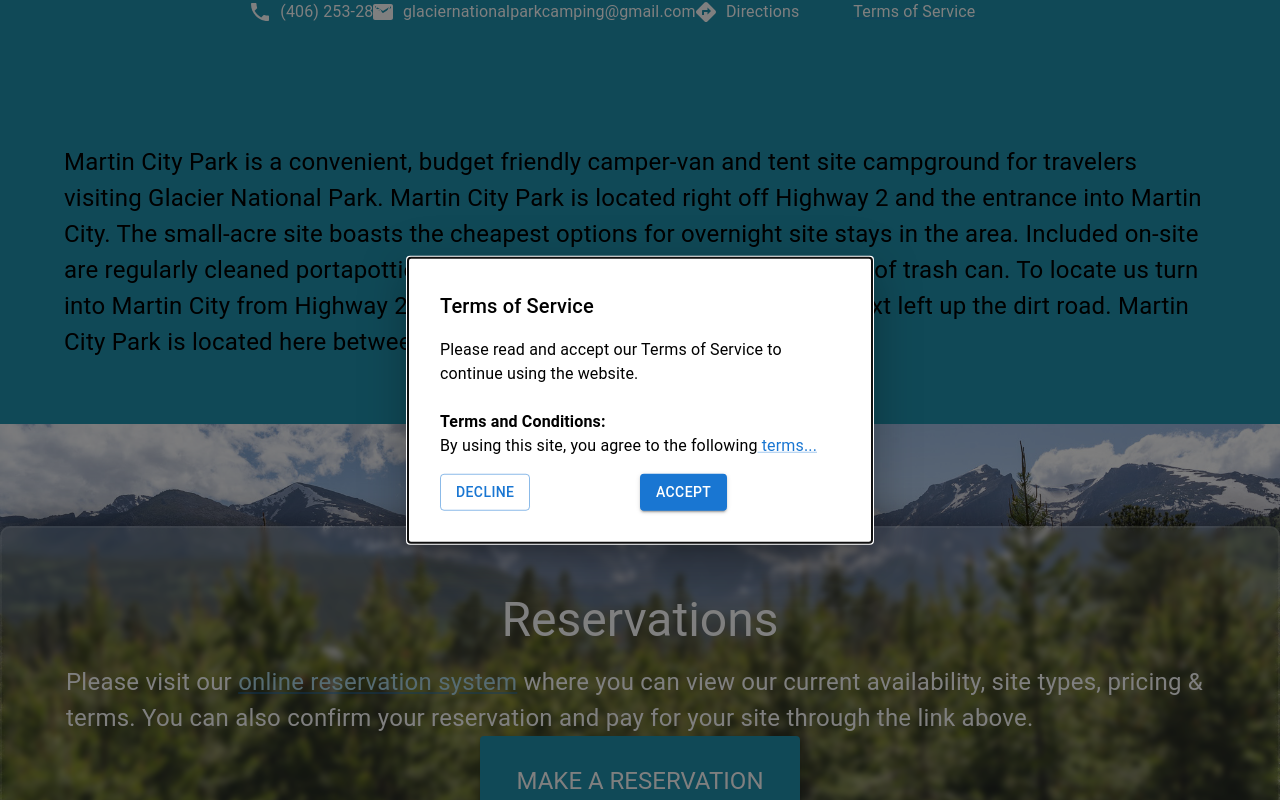
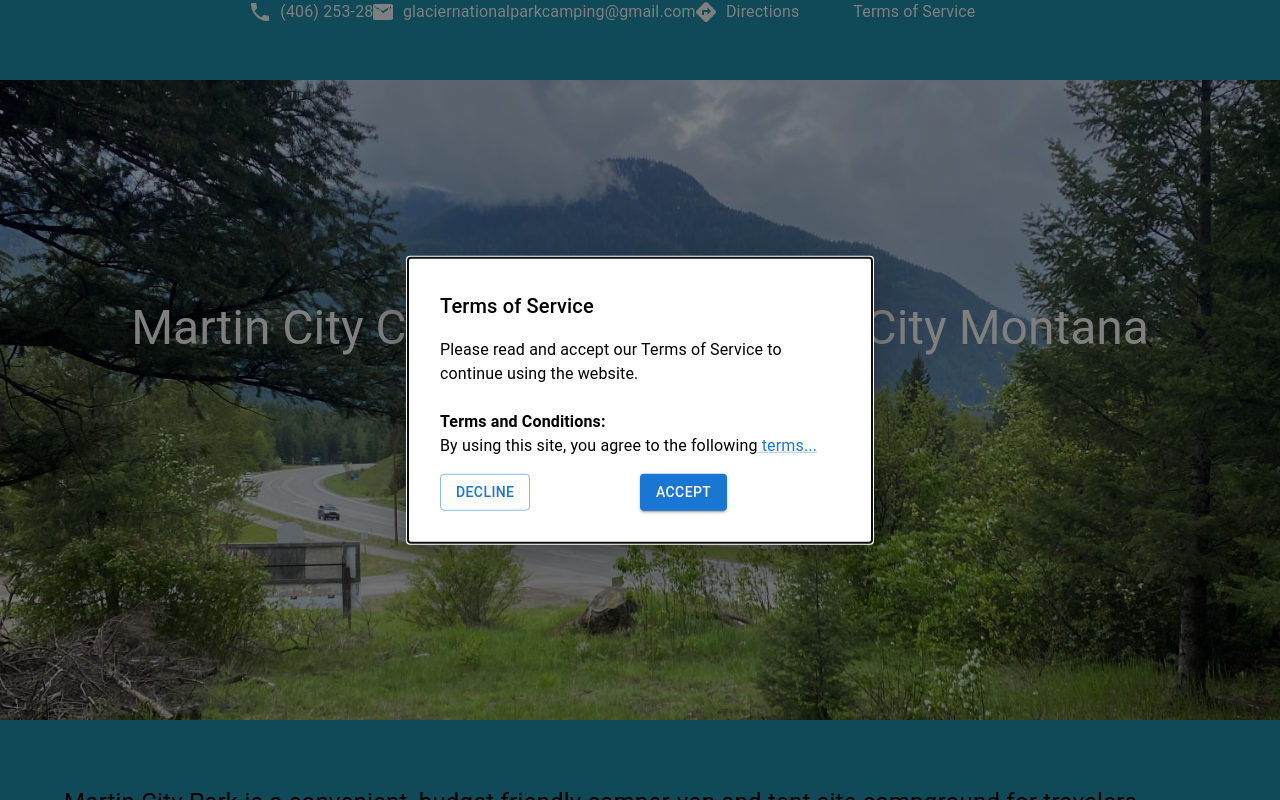
Before and after one commit to SABaltz/martin-city, a React (Create React App) app: page / in a window 1280 px wide. Shown: the top 800 px of the page. Built offline with nearby package versions, Linux system fonts and the light colour scheme.

Commit message:
Reinstate home element

```diff
--- a/src/App.js
+++ b/src/App.js
@@ -8,6 +8,7 @@ import {BrowserRouter, Navigate, Route, Routes} from "react-router-dom";
 import Terms from "./components/terms/Terms";
 import {useEffect, useState} from "react";
 import TermsPopup from "./components/cookies/TermsPopup";
+import Home from "./components/home/Home";
 
 function App() {
     const [openTerms, setOpenTerms] = useState(false);
@@ -31,6 +32,7 @@ function App() {
                     <Route path="/terms" element={<Terms/>}/>
                     <Route path="/" element={
                         <>
+                            <Home/>
                             <Description/>
                             <Reservations/>
                             {/*<Amenities/>*/}
--- a/src/components/reservations/Reservations.jsx
+++ b/src/components/reservations/Reservations.jsx
@@ -36,7 +36,7 @@ function Reservations() {
                     {isMobile ? " where you can make a reservation" : " where you can view our current availability, site types, pricing & terms. You can also confirm your reservation and pay for your site through the link above."}
                 </Typography>
                 <Button variant={'contained'}
-                        onClick={() => window.open('tel:+14062532867')}
+                        onClick={() => window.open('https://www.campspot.com/book/martin-city-park-cfmt')}
                         sx={{
                             width: '20rem',
                             height: '5rem',
```
